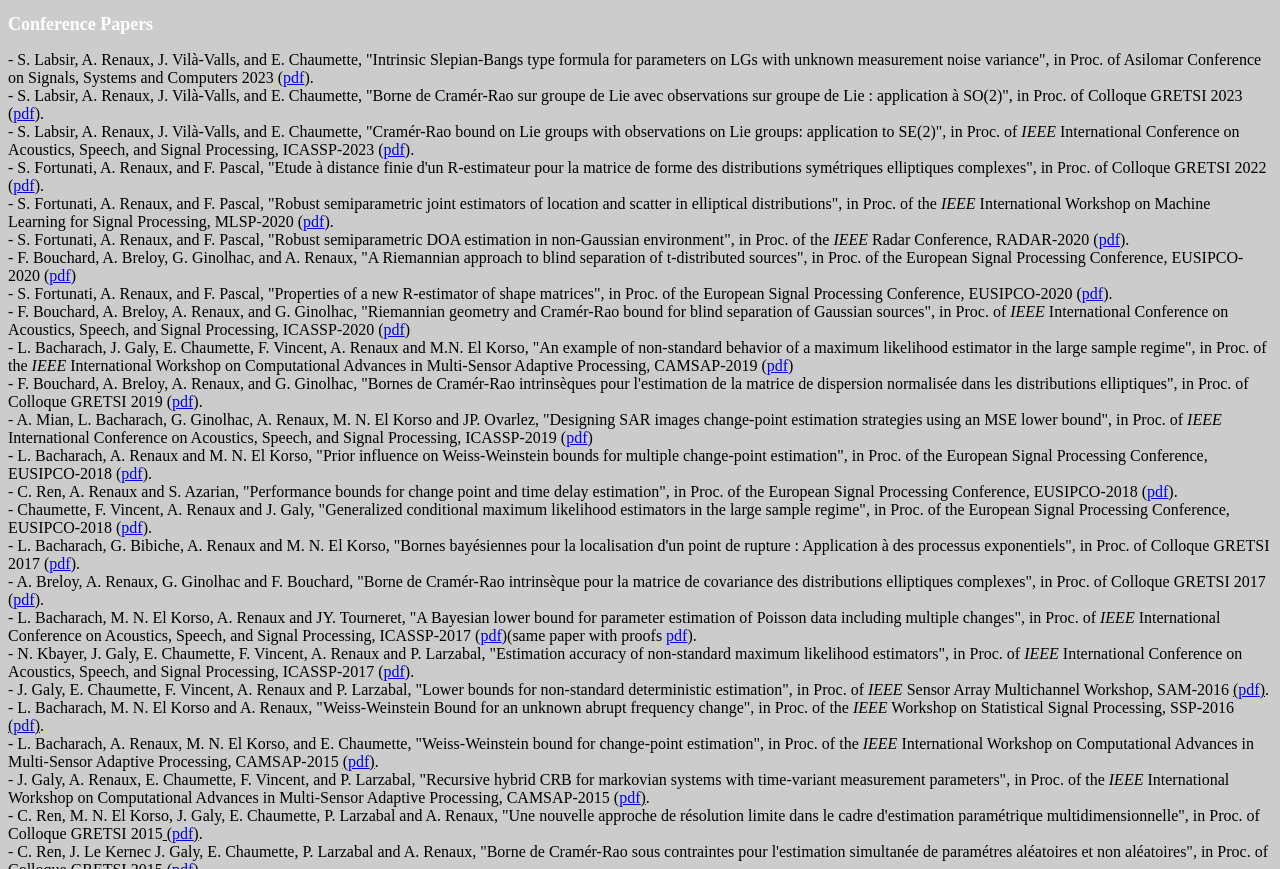
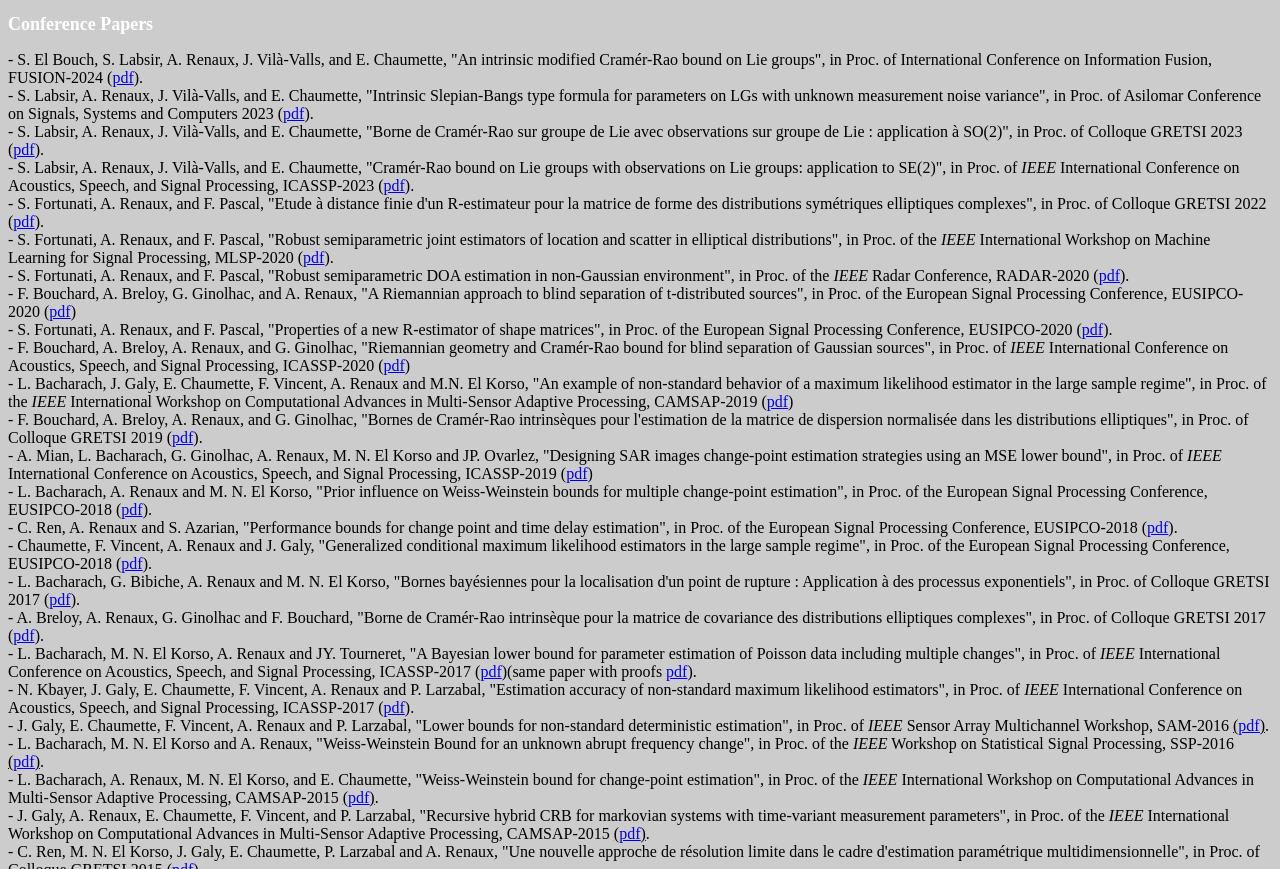
Before and after one commit to alexandrerenaux/alexandrerenaux.github.io, a plain HTML site: page index.htm in a window 1280 px wide. Shown: the part 1266-2135 px from the top of the page. Drawn offline with Linux system fonts and the light colour scheme.

Commit message:
Add files via upload

```diff
--- a/index.htm
+++ b/index.htm
@@ -1,6 +1,7 @@
 <html>
   <head>
     <meta http-equiv="content-type" content="text/html; charset=UTF-8">
+    <meta>
     <title>Alexandre Renaux / University of Paris-Saclay</title>
     <script type="text/javascript">
 
@@ -15,7 +16,7 @@
   })();
 
 </script> </head>
-  <body style="          background-color: #cccccc;"><span style="color: white;">University
+  <body style="           background-color: #cccccc;"><span style="color: white;">University
       of Paris-Saclay, France<br>
     </span><span style="color: white;"><span style="color: white;">Faculté des
         Sciences d'Orsay, </span>Department of Physics<br>
@@ -155,10 +156,16 @@
     <i>IEEE</i> Transactions on Signal Processing, Dec. 2006 (<a href="publications/%5BJ1%5D.pdf">pdf</a>).<br>
     <p align="left"><font size="4"><b><font color="#FFFFFF">Conference Papers</font></b></font></p>
     <p align="left"> </p>
-    <p align="left">- S. Labsir, A. Renaux, J. Vilà-Valls, and E. Chaumette,
-      "Intrinsic Slepian-Bangs type formula for parameters on LGs with unknown
-      measurement noise variance", in Proc. of Asilomar Conference on Signals,
-      Systems and Computers 2023 (<a href="publications/[C63].pdf" target="_top">pdf</a>).<br>
+    <p align="left">- S. El Bouch, S. Labsir, A. Renaux, J. Vilà-Valls, and E.
+      Chaumette, "An intrinsic modified Cramér-Rao bound on Lie groups", in
+      Proc. of International Conference on Information Fusion, FUSION-2024 (<a href="publications/[C64].pdf"
+        target="_top">pdf</a>).<span
+        class="ui-provider a b c d e f g h i j k l m n o p q r s t u v w x y z ab ac ae af ag ah ai aj ak"
+        dir="ltr"><strong></strong></span><br>
+      - S. Labsir, A. Renaux, J. Vilà-Valls, and E. Chaumette, "Intrinsic
+      Slepian-Bangs type formula for parameters on LGs with unknown measurement
+      noise variance", in Proc. of Asilomar Conference on Signals, Systems and
+      Computers 2023 (<a href="publications/[C63].pdf" target="_top">pdf</a>).<br>
       - S. Labsir, A. Renaux, J. Vilà-Valls, and E. Chaumette, "Borne de
       Cramér-Rao sur groupe de Lie avec observations sur groupe de Lie :
       application à SO(2)", in Proc. of Colloque GRETSI 2023 (<a href="publications/[C62].pdf"
```
